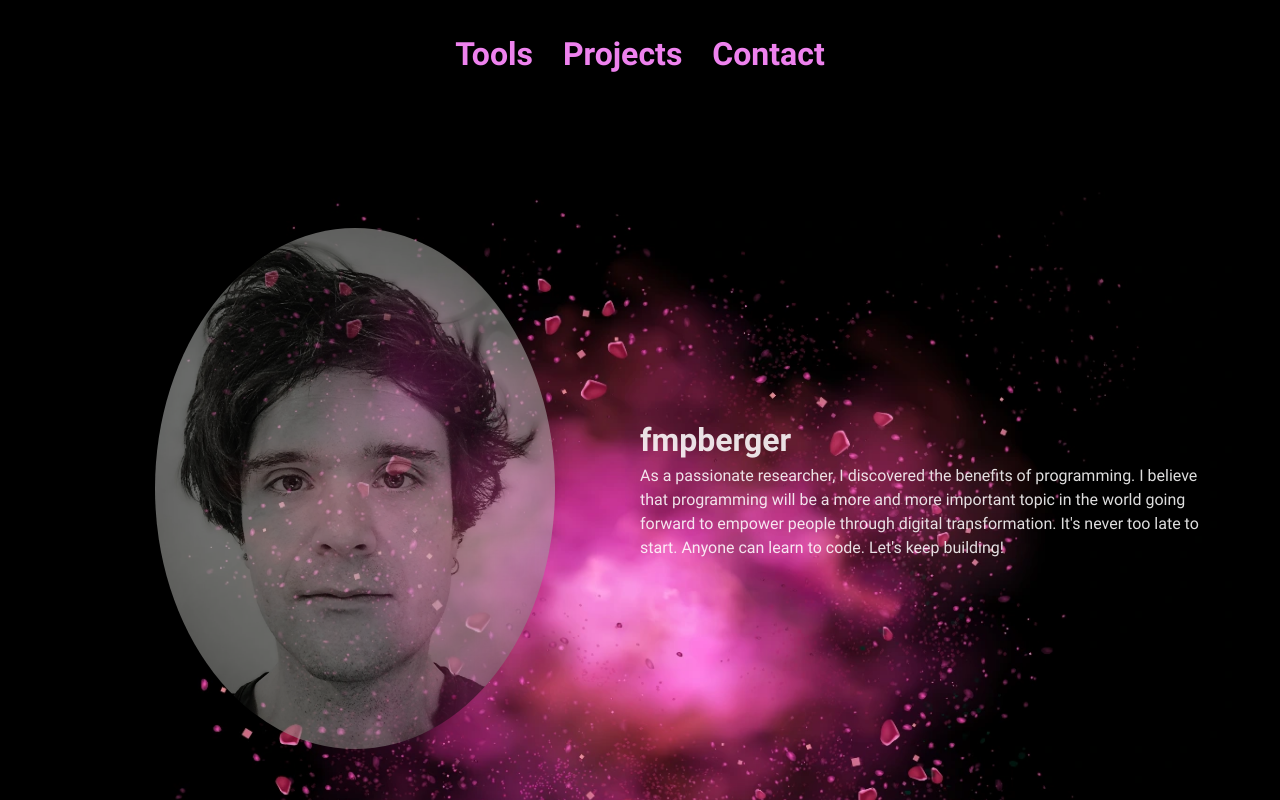
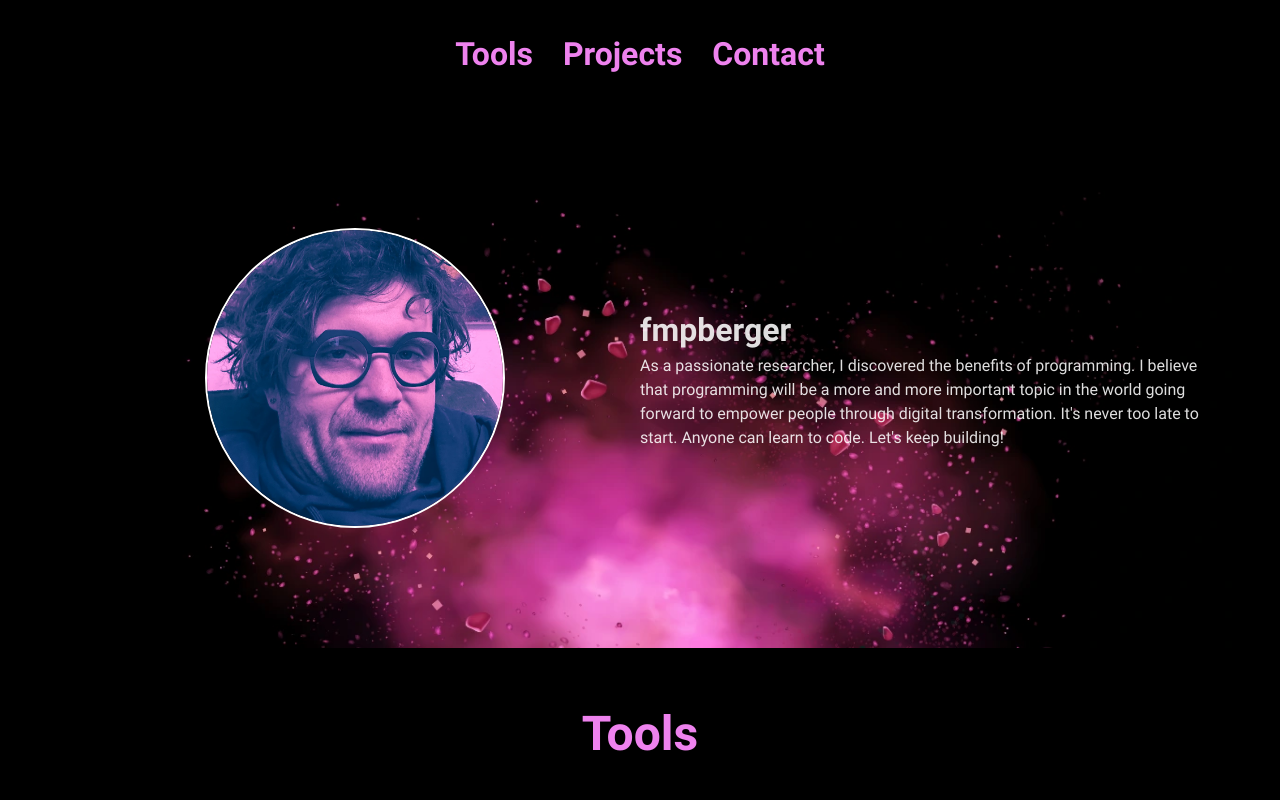
Before and after one commit to fmpberger88/fmpberger, a React (Vite) app: page / in a window 1280 px wide. Shown: the top 800 px of the page. Built offline with nearby package versions, Linux system fonts and the light colour scheme.

Commit message:
new about img

```diff
--- a/src/components/About/About.jsx
+++ b/src/components/About/About.jsx
@@ -1,4 +1,4 @@
-import bfImage from '../../assets/images/bf.webp';
+import bfImage from '../../assets/images/fmpberger.webp';
 import styles from './About.module.css'
 
 export default function About () {
--- a/src/components/About/About.module.css
+++ b/src/components/About/About.module.css
@@ -23,15 +23,18 @@ main div h1, p {
 }
 
 .authorImage {
-    width: 400px;
-    height: auto;
+    width: 300px;
+    height: 300px;
     border-radius: 50%;
-    opacity: 50%;
+    opacity: 100%;
+    border: 2px solid white;
+    object-fit: cover;
 }
 
 @media  screen and (max-width: 600px) {
     .authorImage {
         width: 200px;
+        height: 200px;
         margin-bottom: 40px;
     }
 
```
Also changed, not shown: src/assets/images/fmpberger.webp (added).
